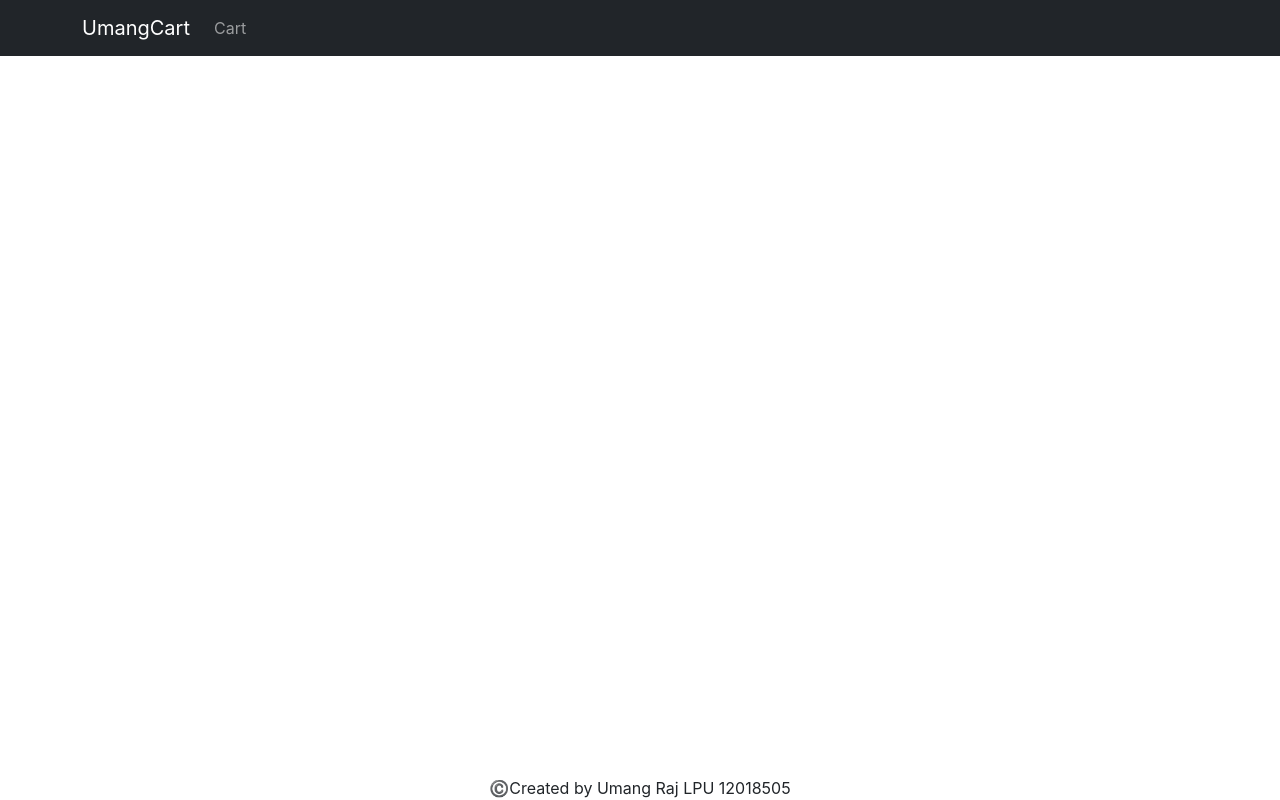
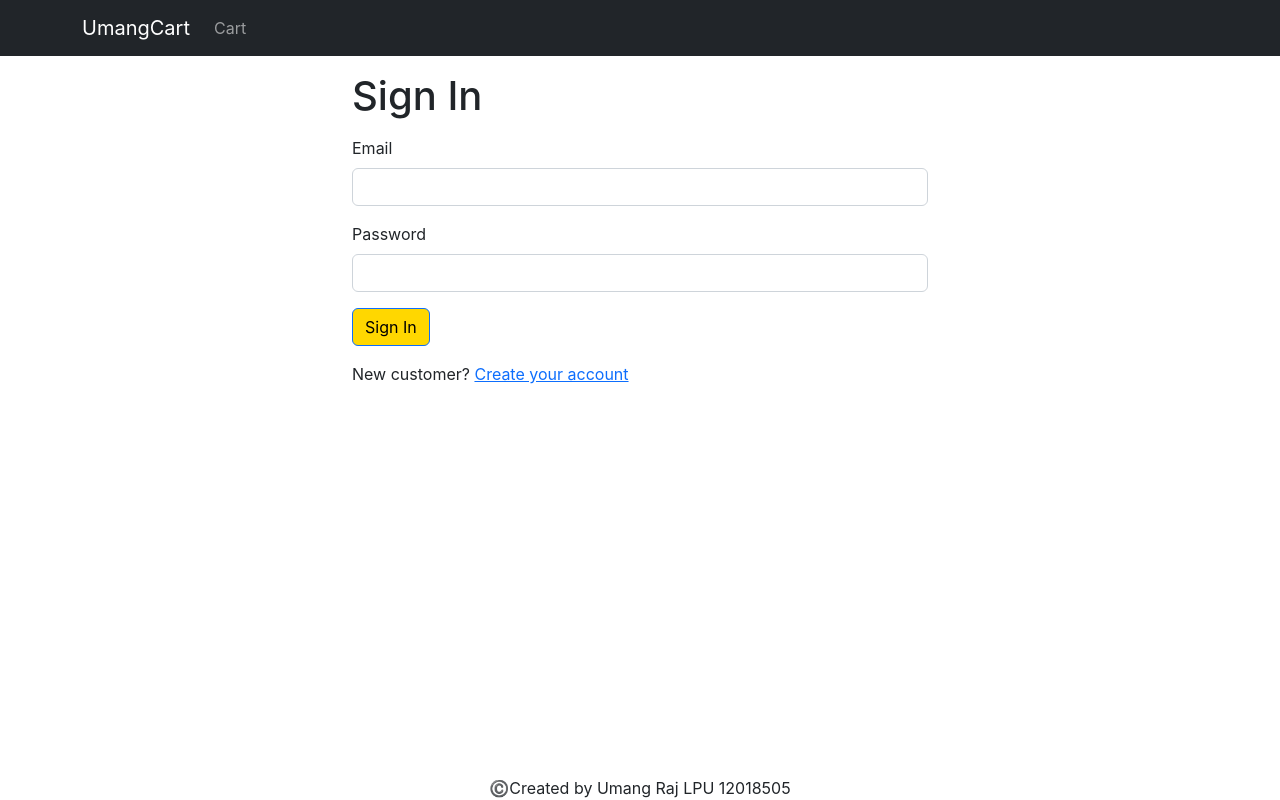
Before and after one commit to Umang7725/mern--eCommerce-Website, a React (Create React App) app in the folder UmangCart/frontend/: page /signin in a window 1280 px wide. Built offline with nearby package versions, Linux system fonts and the light colour scheme.

Commit message:
Day-18 Created a Sign In Page

```diff
--- a/UmangCart/frontend/src/App.js
+++ b/UmangCart/frontend/src/App.js
@@ -13,6 +13,7 @@
 import { useContext } from 'react';
 import { Store } from './Store';
 import CartScreen from './screens/CartScreen';
+import SigninScreen from './screens/SigninScreen';
 
 
 function App() {
@@ -46,6 +47,7 @@
         <Routes>
           <Route path='/product/:slug' element ={<ProductScreen/>} />
           <Route path="/cart" element={<CartScreen />} />
+          <Route path="/signin" element={<SigninScreen />} />
           <Route path='/' element={<HomeScreen/>} />
         </Routes>
         </Container>
--- a/UmangCart/frontend/src/index.css
+++ b/UmangCart/frontend/src/index.css
@@ -66,3 +66,7 @@
 .img-thumbnail {
   height: 80px;
 }
+
+.small-container {
+  max-width: 600px;
+}
--- /dev/null
+++ b/UmangCart/frontend/src/screens/SigninScreen.jsx
@@ -0,0 +1,36 @@
+import { Link, useLocation } from 'react-router-dom';
+import Container from 'react-bootstrap/Container';
+import Form from 'react-bootstrap/Form';
+import Button from 'react-bootstrap/Button';
+import { Helmet } from 'react-helmet-async';
+
+export default function SigninScreen() {
+  const { search } = useLocation();
+  const redirectInUrl = new URLSearchParams(search).get('redirect');
+  const redirect = redirectInUrl ? redirectInUrl : '/';
+  return (
+    <Container className="small-container">
+      <Helmet>
+        <title>Sign In</title>
+      </Helmet>
+      <h1 className="my-3">Sign In</h1>
+      <Form>
+        <Form.Group className="mb-3" controlId="email">
+          <Form.Label>Email</Form.Label>
+          <Form.Control type="email" required />
+        </Form.Group>
+        <Form.Group className="mb-3" controlId="password">
+          <Form.Label>Password</Form.Label>
+          <Form.Control type="password" required />
+        </Form.Group>
+        <div className="mb-3">
+          <Button type="submit">Sign In</Button>
+        </div>
+        <div className="mb-3">
+          New customer?{' '}
+          <Link to={`/signup?redirect=${redirect}`}>Create your account</Link>
+        </div>
+      </Form>
+    </Container>
+  );
+}
```
Also changed, not shown: 1 other file (tests, documents, lock files or other folders).
